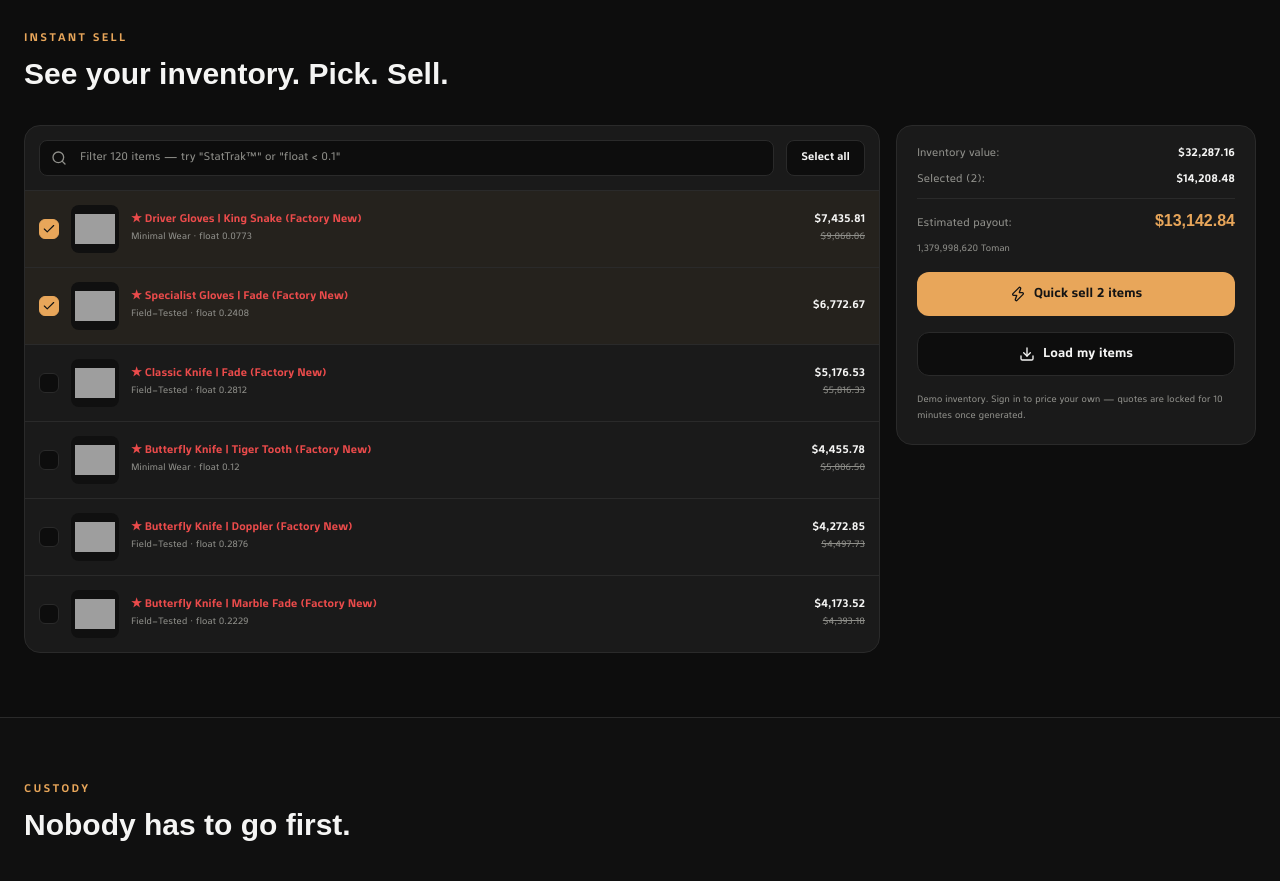
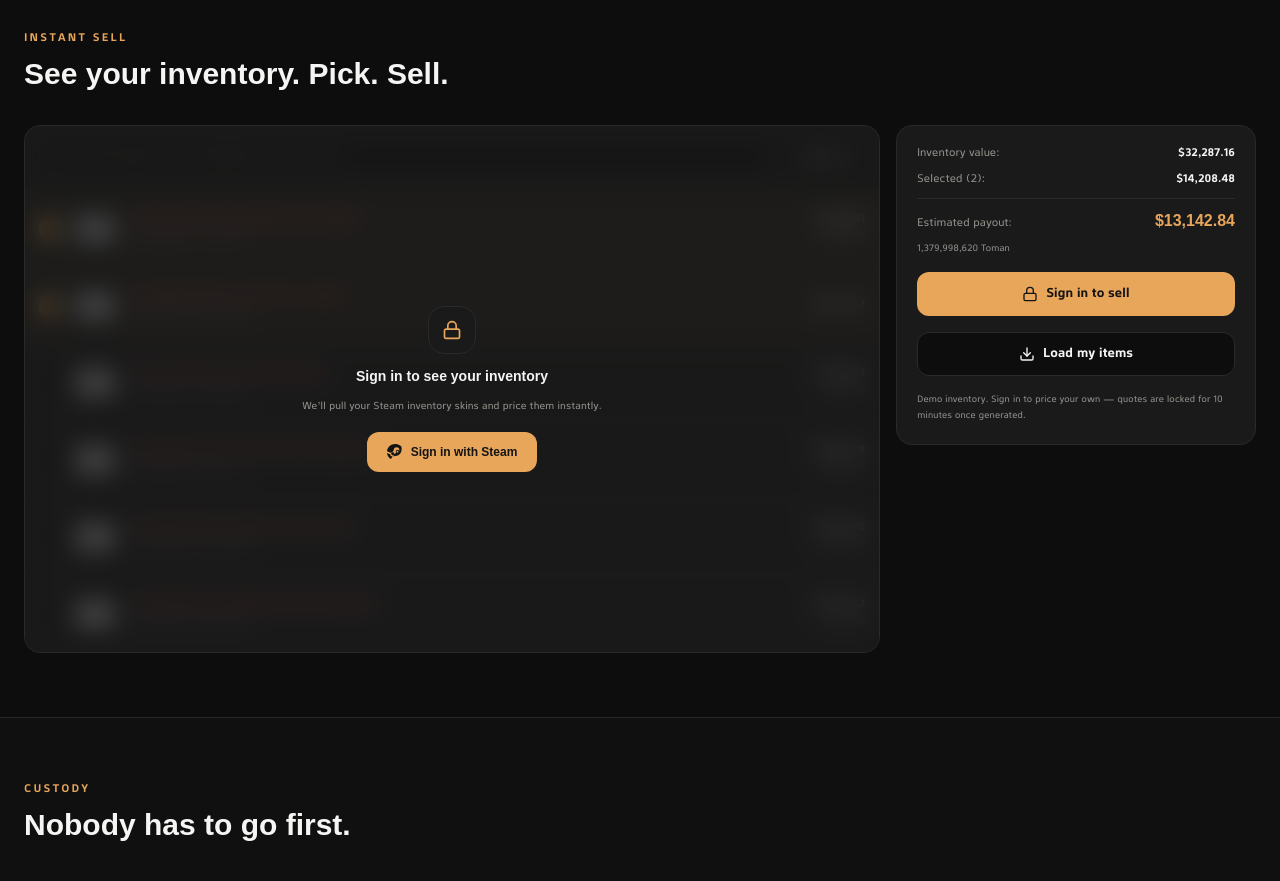
Before and after one commit to Abolfazl-Edalati/vn-shop, a Next.js app: page /en in a window 1280 px wide. Shown: the part 2680-3561 px from the top of the page. Built offline with nearby package versions, Linux system fonts and the light colour scheme; grey boxes are pictures that could not be loaded; a web font is replaced by a local one.

Commit message:
feat(home): blur inventory behind sign-in gate on sell panel

```diff
--- a/src/components/home/SellPanel.tsx
+++ b/src/components/home/SellPanel.tsx
@@ -1,11 +1,13 @@
 'use client';
 
-import { useState } from 'react';
+import { useEffect, useState } from 'react';
 import { useLocale, useTranslations } from 'next-intl';
 import { Link } from '@/i18n/routing';
-import { Check, Search, Zap, Download } from 'lucide-react';
+import { Check, Search, Zap, Download, Lock, ShieldCheck } from 'lucide-react';
 import { getDemoInventory, primaryPrice, secondaryPrice, USD_TO_TOMAN } from '@/data/skins';
 import { wearLabel } from '@/components/skins/SkinCard';
+import { getProfile } from '@/lib/orders';
+import SteamIcon from '@/components/icons/SteamIcon';
 
 const PAYOUT_RATE = 0.925; // mock: after ~7.5% total haircut
 
@@ -13,6 +15,13 @@ export default function SellPanel() {
   const t = useTranslations('sell');
   const locale = useLocale();
   const items = getDemoInventory();
+  const [signedIn, setSignedIn] = useState(false);
+
+  // the panel renders for everyone, but inventory is locked until signed in
+  useEffect(() => {
+    setSignedIn(!!getProfile());
+  }, []);
+
   const [selected, setSelected] = useState<Set<string>>(
     new Set(items.slice(0, 2).map((i) => i.id))
   );
@@ -47,7 +56,30 @@ export default function SellPanel() {
 
       <div className="mt-8 grid gap-4 lg:grid-cols-[1fr_360px]">
         {/* item list */}
-        <div className="overflow-hidden rounded-2xl border border-border bg-card">
+        <div className="relative overflow-hidden rounded-2xl border border-border bg-card">
+          {/* sign-in gate: blur the inventory until the user is signed in */}
+          {!signedIn && (
+            <div className="absolute inset-0 z-10 flex flex-col items-center justify-center gap-3 bg-card/70 p-6 text-center backdrop-blur-md">
+              <span className="grid size-12 place-items-center rounded-2xl border border-border bg-card">
+                <Lock className="size-5 text-accent" />
+              </span>
+              <p className="text-sm font-black">
+                {locale === 'fa' ? 'برای دیدن اینونتوری وارد شو' : 'Sign in to see your inventory'}
+              </p>
+              <p className="max-w-xs text-[11px] leading-relaxed text-muted">
+                {locale === 'fa'
+                  ? 'اسکین‌های اکانت استیمت رو می‌خوایم نشون بدیم و قیمت بگیریم.'
+                  : 'We’ll pull your Steam inventory skins and price them instantly.'}
+              </p>
+              <Link
+                href="/account"
+                className="mt-1 inline-flex h-10 items-center gap-2 rounded-xl bg-accent px-5 text-xs font-black text-accent-foreground transition-colors hover:bg-accent-strong cursor-pointer"
+              >
+                <SteamIcon className="size-4" />
+                {locale === 'fa' ? 'ورود با استیم' : 'Sign in with Steam'}
+              </Link>
+            </div>
+          )}
           {/* search/select row */}
           <div className="flex items-center gap-3 border-b border-border p-3.5">
             <div className="relative flex-1">
@@ -137,11 +169,19 @@ export default function SellPanel() {
             <p className="text-[10px] text-muted">{secondaryPrice(payout, locale)}</p>
           </div>
 
-          <Link href="/sell" className="inline-flex h-11 items-center justify-center gap-2 rounded-xl bg-accent text-sm font-bold text-accent-foreground transition-colors hover:bg-accent-strong cursor-pointer">
-            <Zap className="size-4" />
-            {t('quickSell', { count: nf(selected.size || 1) })}
+          <Link
+            href={signedIn ? '/sell' : '/account'}
+            className="inline-flex h-11 items-center justify-center gap-2 rounded-xl bg-accent text-sm font-bold text-accent-foreground transition-colors hover:bg-accent-strong cursor-pointer"
+          >
+            {signedIn ? <Zap className="size-4" /> : <Lock className="size-4" />}
+            {signedIn
+              ? t('quickSell', { count: nf(selected.size || 1) })
+              : locale === 'fa' ? 'برای فروش وارد شو' : 'Sign in to sell'}
           </Link>
-          <Link href="/sell" className="inline-flex h-11 items-center justify-center gap-2 rounded-xl border border-border bg-background text-sm font-bold text-foreground transition-colors hover:border-accent/40 cursor-pointer">
+          <Link
+            href={signedIn ? '/sell' : '/account'}
+            className="inline-flex h-11 items-center justify-center gap-2 rounded-xl border border-border bg-background text-sm font-bold text-foreground transition-colors hover:border-accent/40 cursor-pointer"
+          >
             <Download className="size-4" />
             {t('loadMyItems')}
           </Link>
```
